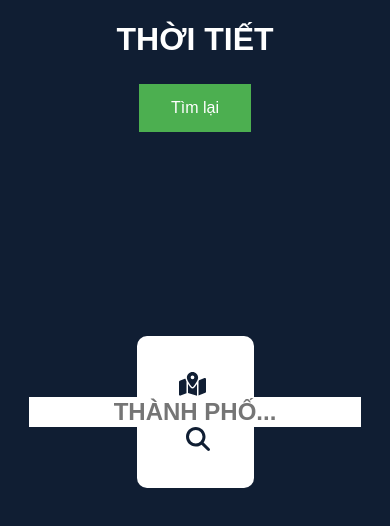
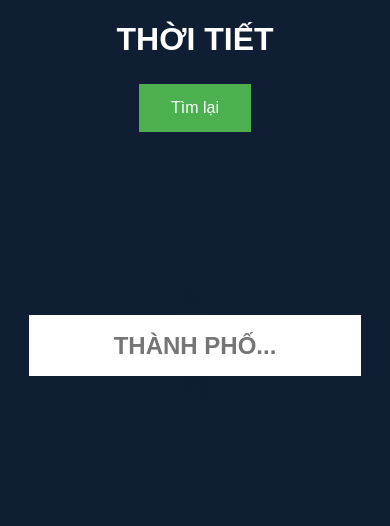
Before and after one commit to manhduy0107/weather_project, a React (Create React App) app: page / in a window 390 px wide. Shown: the top 526 px of the page. Built offline with nearby package versions, Linux system fonts and the light colour scheme.

Commit message:
get deploy

```diff
--- a/src/scss/weather.scss
+++ b/src/scss/weather.scss
@@ -129,3 +129,45 @@
 .img-error {
     margin-top: 20px;
 }
+
+@media only screen and (max-width: 46.1875em) {
+    .search {
+        width: 40%;
+        height: 20px;
+        background-color: #ccc;
+    }
+
+    .result {
+        height: 60vh;
+        width: 80%;
+    }
+
+    .footer {
+        display: block;
+
+        .humidity {
+            display: flex;
+            justify-content: center;
+            margin-bottom: 20px;
+        }
+
+        .wind {
+            display: flex;
+            justify-content: center;
+        }
+    }
+
+    .city_input {
+        height: 7vh;
+    }
+
+    .si {
+        color: #101e33;
+        font-size: 1.5rem;
+    }
+
+    .mm {
+        color: #101e33;
+        font-size: 1.5rem;
+    }
+}
```
